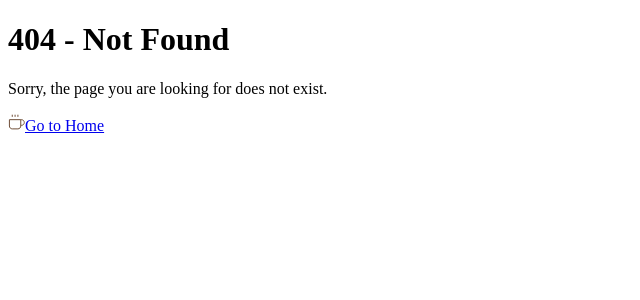
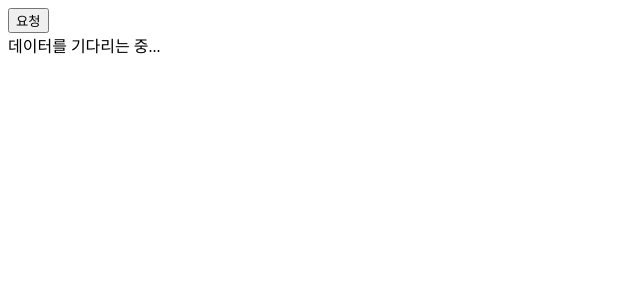
Before and after one commit to sins051301/SoftWareHackathon, a React (Vite) app: page /chatting in a window 1280 px wide. Before the commit this address had no page. Shown: the top 300 px of the page, without its empty margins (0-640 px from the left). Built offline with nearby package versions, Linux system fonts and the light colour scheme.

Commit message:
feat:통신연결

```diff
--- a/package.json
+++ b/package.json
@@ -10,6 +10,7 @@
     "preview": "vite preview"
   },
   "dependencies": {
+    "@tanstack/react-query": "^5.62.10",
     "axios": "^1.7.9",
     "react": "^18.3.1",
     "react-dom": "^18.3.1",
--- a/src/App.tsx
+++ b/src/App.tsx
@@ -1,19 +1,31 @@
 import { createBrowserRouter, RouterProvider } from "react-router-dom";
 import NotFound from "./pages/NotFound";
 import { MainLayout } from "./layouts/MainLayout";
-import Test from "./pages/Test";
-
+import Chatting from "./pages/Chat/Chatting";
+import Login from "./pages/Auth/Login";
+import { QueryClientProvider } from "@tanstack/react-query";
+import { queryClient } from "./services/TanstackQueryStore";
 const router = createBrowserRouter([
   {
     path: "/",
     element: <MainLayout />,
     errorElement: <NotFound />,
-    children: [{ path: "test", element: <Test /> }],
+    children: [
+      { path: "chatting", element: <Chatting /> },
+      {
+        path: "login",
+        element: <Login />,
+      },
+    ],
   },
 ]);
 
 const App = () => {
-  return <RouterProvider router={router} />;
+  return (
+    <QueryClientProvider client={queryClient}>
+      <RouterProvider router={router} />
+    </QueryClientProvider>
+  );
 };
 
 export default App;
--- /dev/null
+++ b/src/api/index.ts
@@ -0,0 +1,8 @@
+import axios from "axios";
+
+const api = axios.create({
+  // TODO: 서버 API 주소로 환경변수 수정
+  baseURL: "/",
+});
+
+export default api;
--- /dev/null
+++ b/src/api/postChatGpt.ts
@@ -0,0 +1,12 @@
+import { ChatRequest } from "@/types/ChatInterface";
+import api from ".";
+
+async function postChatGpt(message: ChatRequest) {
+  const { data } = await api.post("/api/chatGpt/prompt", message, {
+    headers: {
+      "Content-Type": "application/json",
+    },
+  });
+  return data;
+}
+export default postChatGpt;
--- /dev/null
+++ b/src/hooks/queries/chatgpt.query.ts
@@ -0,0 +1,14 @@
+import { useMutation } from "@tanstack/react-query";
+import postChatGpt from "@/api/postChatGpt";
+import { ChatRequest } from "@/types/ChatInterface";
+export const usePostChatGpt = () => {
+  return useMutation({
+    mutationFn: (data: ChatRequest) => postChatGpt(data),
+    onError: (error) => {
+      alert(error?.message);
+    },
+    onSuccess: () => {
+      console.log("User information posted successfully!");
+    },
+  });
+};
--- /dev/null
+++ b/src/pages/Auth/Login.tsx
@@ -0,0 +1,11 @@
+function Login() {
+  return (
+    <div>
+      <input type="text" />
+      비밀번호
+      <input type="text" />
+    </div>
+  );
+}
+
+export default Login;
--- /dev/null
+++ b/src/pages/Chat/Chatting.tsx
@@ -0,0 +1,36 @@
+import { usePostChatGpt } from "@/hooks/queries/chatgpt.query";
+import { ChatRequest } from "@/types/ChatInterface";
+import styled from "styled-components";
+
+const dummyData: ChatRequest = {
+  model: "gpt-4",
+  messages: [
+    {
+      role: "system",
+      content: "You are a helpful assistant.",
+    },
+    {
+      role: "user",
+      content: "노래하나 만들어줘",
+    },
+  ],
+};
+
+const ChattingBack = styled.div`
+  width: 100vw;
+  height: 100vh;
+`;
+
+export function Chatting() {
+  const { mutate, data, isError, error } = usePostChatGpt();
+  if (isError) {
+    alert(error?.message);
+  }
+  return (
+    <ChattingBack>
+      <button onClick={() => mutate(dummyData)}>요청</button>
+      <div>{data ? data : "데이터를 기다리는 중..."}</div>
+    </ChattingBack>
+  );
+}
+export default Chatting;
--- /dev/null
+++ b/src/services/TanstackQueryStore.ts
@@ -0,0 +1,11 @@
+import { QueryClient } from '@tanstack/react-query';
+
+export const queryClient = new QueryClient({
+  defaultOptions: {
+    queries: {
+      staleTime: 5000,
+      gcTime: 300000,
+      notifyOnChangeProps: 'all',
+    },
+  },
+});
--- /dev/null
+++ b/src/types/ChatInterface.ts
@@ -0,0 +1,9 @@
+export interface Message {
+  role: "system" | "user" | "assistant";
+  content: string;
+}
+
+export interface ChatRequest {
+  model: string;
+  messages: Message[];
+}
--- a/src/vite-env.d.ts
+++ b/src/vite-env.d.ts
@@ -1 +1,5 @@
 /// <reference types="vite-plugin-svgr/client" />
+
+interface ImportMeta {
+  readonly env: ImportMetaEnv;
+}
--- a/vite.config.ts
+++ b/vite.config.ts
@@ -17,4 +17,14 @@ export default defineConfig({
       "@": "/src",
     },
   },
+  server: {
+    proxy: {
+      "/api": {
+        target: "http://3.38.176.228:8080",
+        changeOrigin: true,
+        secure: false,
+        ws: true,
+      },
+    },
+  },
 });
```
Also changed, not shown: src/main.tsx (+6 -6 lines), 1 other file (tests, documents, lock files or other folders).
